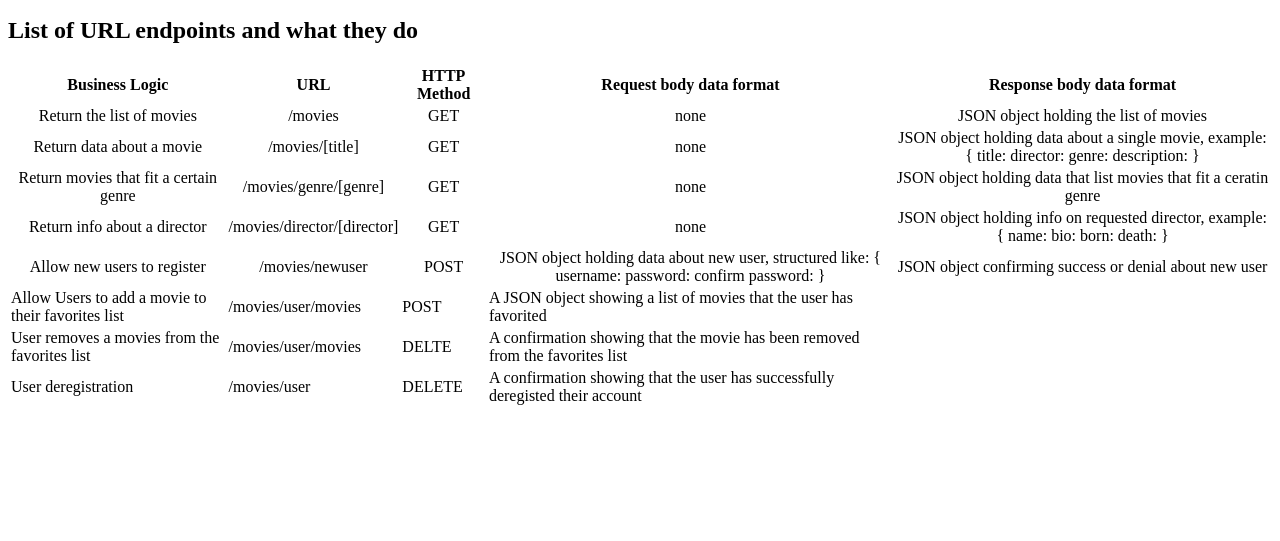
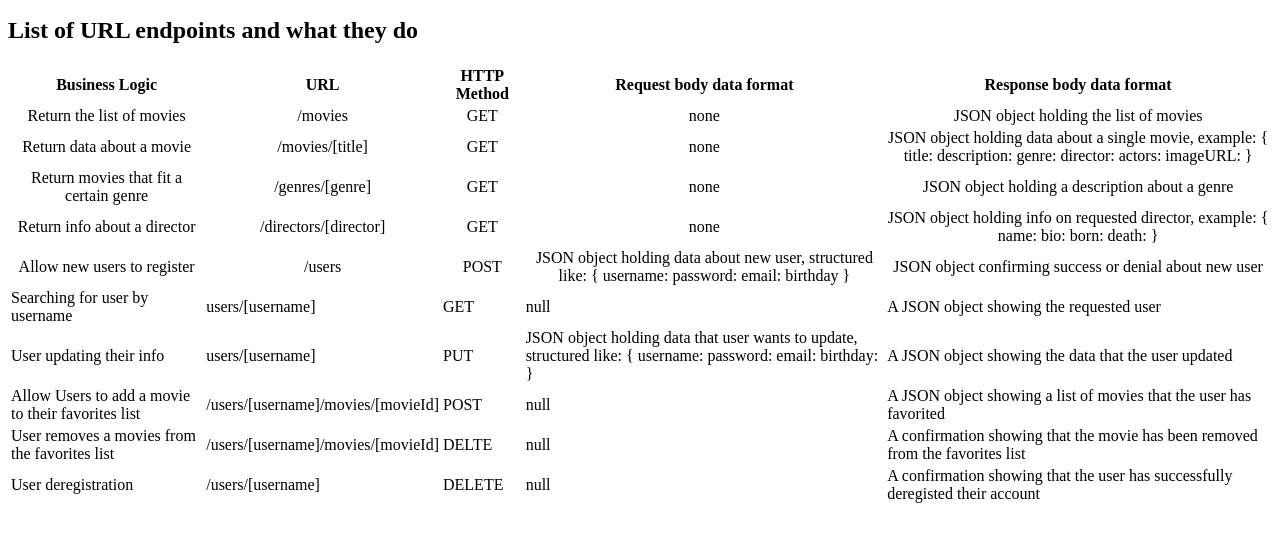
Before and after one commit to zmccoll/movie_api, a website: page public/documentation.html in a window 1280 px wide. Shown: the part 137-678 px from the top of the page. Drawn offline with Linux system fonts and the light colour scheme.

Commit message:
update documentation.html
updated requests and descriptions to match code

```diff
--- a/public/documentation.html
+++ b/public/documentation.html
@@ -41,22 +41,24 @@
                     <td>JSON object holding data about a single movie, example:
                         {
                             title:
+                            description:
+                            genre:
                             director:
-                            genre:
-                            description:
+                            actors:
+                            imageURL:
                         }
                     </td>
                 </tr>
                 <tr class="tinfo"> <!--  return data about a genre-->
                     <td>Return movies that fit a certain genre</td>
-                    <td>/movies/genre/[genre]</td>
+                    <td>/genres/[genre]</td>
                     <td>GET</td>
                     <td>none</td>
-                    <td>JSON object holding data that list movies that fit a ceratin genre</td>
+                    <td>JSON object holding a description about a genre</td>
                 </tr>
                 <tr class="tinfo"> <!--return data about a director-->
                     <td>Return info about a director</td>
-                    <td>/movies/director/[director]</td>
+                    <td>/directors/[director]</td>
                     <td>GET</td>
                     <td>none</td>
                     <td>JSON object holding info on requested director, example:
@@ -70,33 +72,58 @@
                 </tr>
                 <tr class="tinfo"> <!--allow new users to register-->
                     <td>Allow new users to register</td>
-                    <td>/movies/newuser</td>
+                    <td>/users</td>
                     <td>POST</td>
                     <td>JSON object holding data about new user, structured like:
                         {
                             username:
                             password:
-                            confirm password:
+                            email:
+                            birthday
                         }
                     </td>
                     <td>JSON object confirming success or denial about new user</td>
                 </tr>
                 <tr>
+                    <td>Searching for user by username</td>
+                    <td>users/[username]</td>
+                    <td>GET</td>
+                    <td>null</td>
+                    <td>A JSON object showing the requested user</td>
+                </tr>
+                <tr>
+                    <td>User updating their info</td>
+                    <td>users/[username]</td>
+                    <td>PUT</td>
+                    <td>JSON object holding data that user wants to update, structured like:
+                        {
+                            username:
+                            password:
+                            email:
+                            birthday:
+                        }
+                    </td>
+                    <td>A JSON object showing the data that the user updated</td>
+                </tr>
+                <tr>
                     <td>Allow Users to add a movie to their favorites list</td>
-                    <td>/movies/user/movies</td>
+                    <td>/users/[username]/movies/[movieId]</td>
                     <td>POST</td>
+                    <td>null</td>
                     <td>A JSON object showing a list of movies that the user has favorited</td>
                 </tr>
                 <tr>
                     <td>User removes a movies from the favorites list</td>
-                    <td>/movies/user/movies</td>
+                    <td>/users/[username]/movies/[movieId]</td>
                     <td>DELTE</td>
+                    <td>null</td>
                     <td>A confirmation showing that the movie has been removed from the favorites list</td>
                 </tr>
                 <tr>
                     <td>User deregistration</td>
-                    <td>/movies/user</td>
+                    <td>/users/[username]</td>
                     <td>DELETE</td>
+                    <td>null</td>
                     <td>A confirmation showing that the user has successfully deregisted their account</td>
                 </tr>
             </tbody>
```
